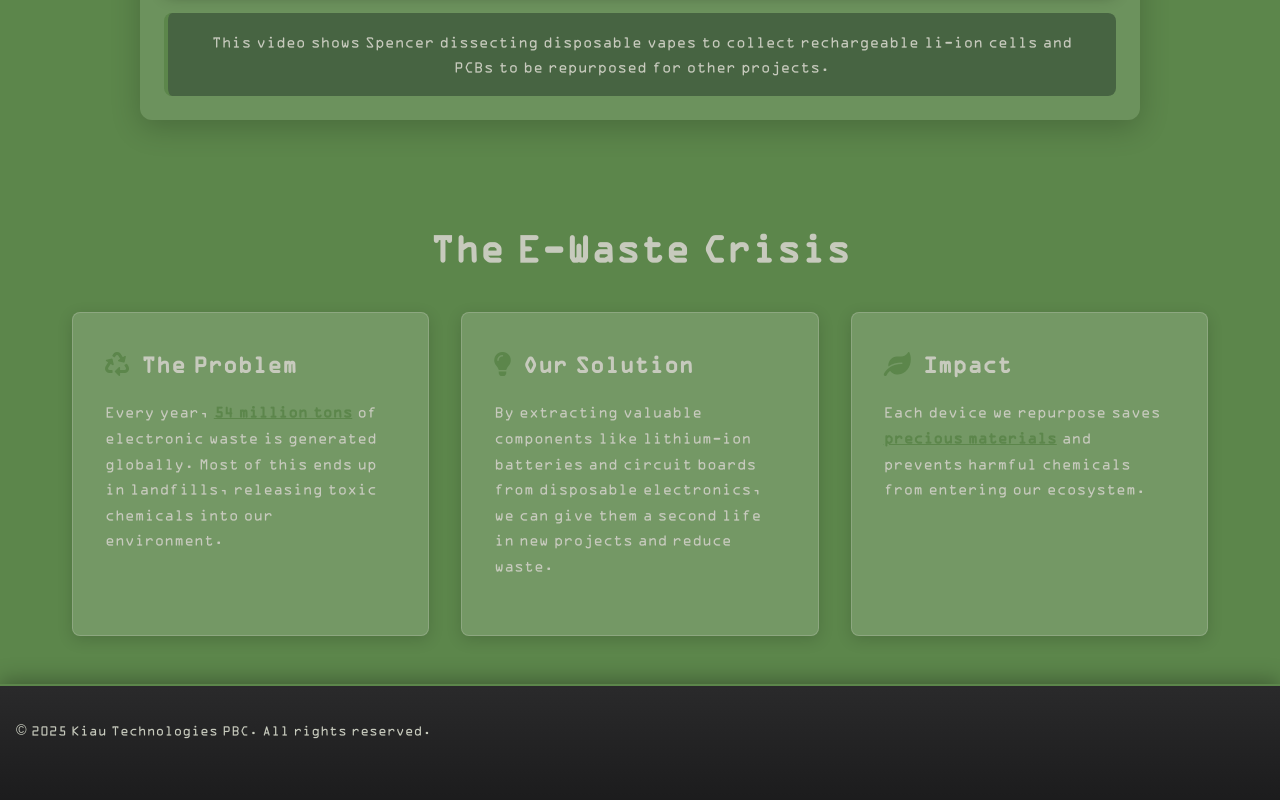
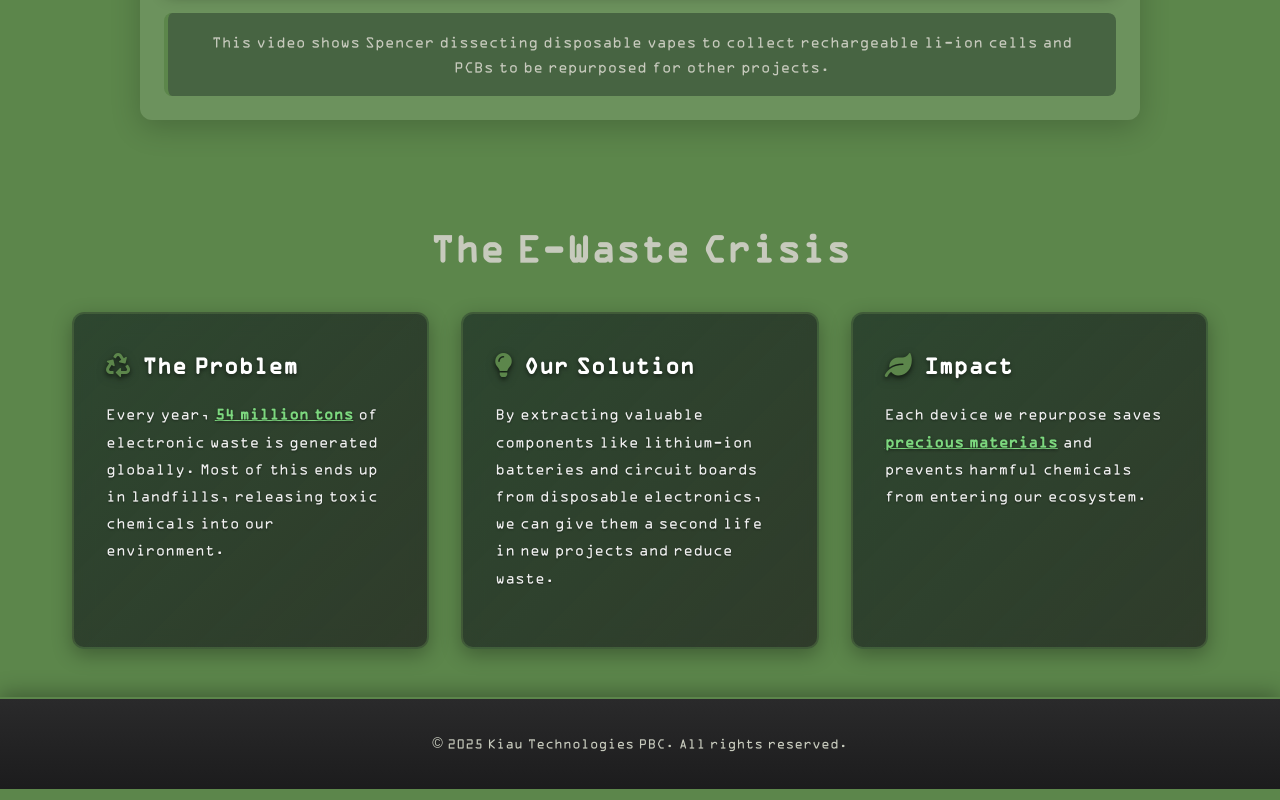
Before and after one commit to Kiau-Technologies-PBC/Kiau-Technologies-PBC.github.io, a plain HTML site: page e-waste.html in a window 1280 px wide. Shown: the part 686-1486 px from the top of the page. Drawn offline with Linux system fonts and the light colour scheme; a script that the page names is missing.

Commit message:
Color contrast works on the e-waste page.

```diff
--- a/e-waste.html
+++ b/e-waste.html
@@ -125,52 +125,60 @@
         }
 
         .info-card {
-            background: rgba(255, 255, 255, 0.15);
+            background: linear-gradient(135deg, rgba(34, 55, 41, 0.8) 0%, rgba(28, 28, 29, 0.7) 100%);
             padding: 2rem;
-            border-radius: 8px;
-            box-shadow: 0 4px 15px rgba(0,0,0,0.15);
-            transition: transform 0.3s ease, box-shadow 0.3s ease;
-            border: 1px solid rgba(199, 202, 189, 0.3);
+            border-radius: 12px;
+            box-shadow: 0 6px 20px rgba(0,0,0,0.3);
+            transition: transform 0.3s ease, box-shadow 0.3s ease, background 0.3s ease;
+            border: 2px solid rgba(92, 134, 75, 0.4);
+            backdrop-filter: blur(10px);
         }
 
         .info-card:hover {
-            transform: translateY(-5px);
-            box-shadow: 0 8px 25px rgba(0,0,0,0.25);
+            transform: translateY(-8px);
+            box-shadow: 0 12px 35px rgba(0,0,0,0.4);
+            background: linear-gradient(135deg, rgba(34, 55, 41, 0.9) 0%, rgba(28, 28, 29, 0.8) 100%);
+            border-color: var(--color-1);
         }
 
         .info-card h3 {
-            color: var(--color-3);
+            color: #ffffff;
             font-size: 1.5rem;
             margin-bottom: 1rem;
             display: flex;
             align-items: center;
             gap: 0.75rem;
             font-family: 'OCR_A', Arial, sans-serif;
+            text-shadow: 0 2px 4px rgba(0,0,0,0.5);
         }
 
         .info-card h3 i {
             color: var(--color-1);
+            filter: drop-shadow(0 2px 4px rgba(0,0,0,0.3));
         }
 
         .info-card p {
-            line-height: 1.6;
-            color: var(--color-3);
+            line-height: 1.7;
+            color: #f0f0f0;
             font-size: 1rem;
+            text-shadow: 0 1px 2px rgba(0,0,0,0.4);
         }
 
         /* Interactive elements */
         .interactive-stat {
             display: inline-block;
             font-weight: bold;
-            color: var(--color-1);
+            color: #7dd87f;
             cursor: pointer;
-            transition: transform 0.2s ease;
+            transition: transform 0.2s ease, color 0.2s ease, text-shadow 0.2s ease;
             text-decoration: underline;
+            text-shadow: 0 1px 3px rgba(0,0,0,0.5);
         }
 
         .interactive-stat:hover {
-            transform: scale(1.05);
-            color: var(--color-3);
+            transform: scale(1.08);
+            color: #ffffff;
+            text-shadow: 0 2px 8px rgba(125, 216, 127, 0.6);
         }
 
         /* Footer - ensure it stays at bottom */
@@ -181,16 +189,23 @@
             color: var(--color-1);
             text-align: center;
             padding: 2rem 1rem;
+            display: flex;
+            flex-direction: column;
+            align-items: center;
+            justify-content: center;
         }
 
         .social-links {
             margin-bottom: 1rem;
+            display: flex;
+            justify-content: center;
+            align-items: center;
+            gap: 1rem;
         }
 
         .social-links a {
             color: var(--color-3);
             font-size: 1.5rem;
-            margin: 0 1rem;
             transition: color 0.3s ease;
         }
 
@@ -201,6 +216,8 @@
         footer p {
             color: var(--color-3);
             font-size: 0.9rem;
+            margin: 0;
+            text-align: center;
         }
 
         /* Loading animation */
@@ -269,8 +286,8 @@
 </head>
 <body>
     <header>
-        <nav style="padding: 1rem 5%; display: flex; justify-content: center; align-items: center;">
-            <h1 style="font-size: 1.5rem; font-weight: 600; color: var(--color-3); font-family: 'OCR_A', Arial, sans-serif;">
+        <nav style="padding: 1rem 5%; display: flex; justify-content: center; align-items: center; background: linear-gradient(135deg, var(--color-2) 0%, var(--color-4) 100%); box-shadow: 0 2px 10px rgba(0,0,0,0.2);">
+            <h1 style="font-size: 1.5rem; font-weight: 600; color: var(--color-1); font-family: 'OCR_A', Arial, sans-serif; text-shadow: 0 1px 2px rgba(0,0,0,0.3);">
                 Tackling E-Waste
             </h1>
         </nav>
```
